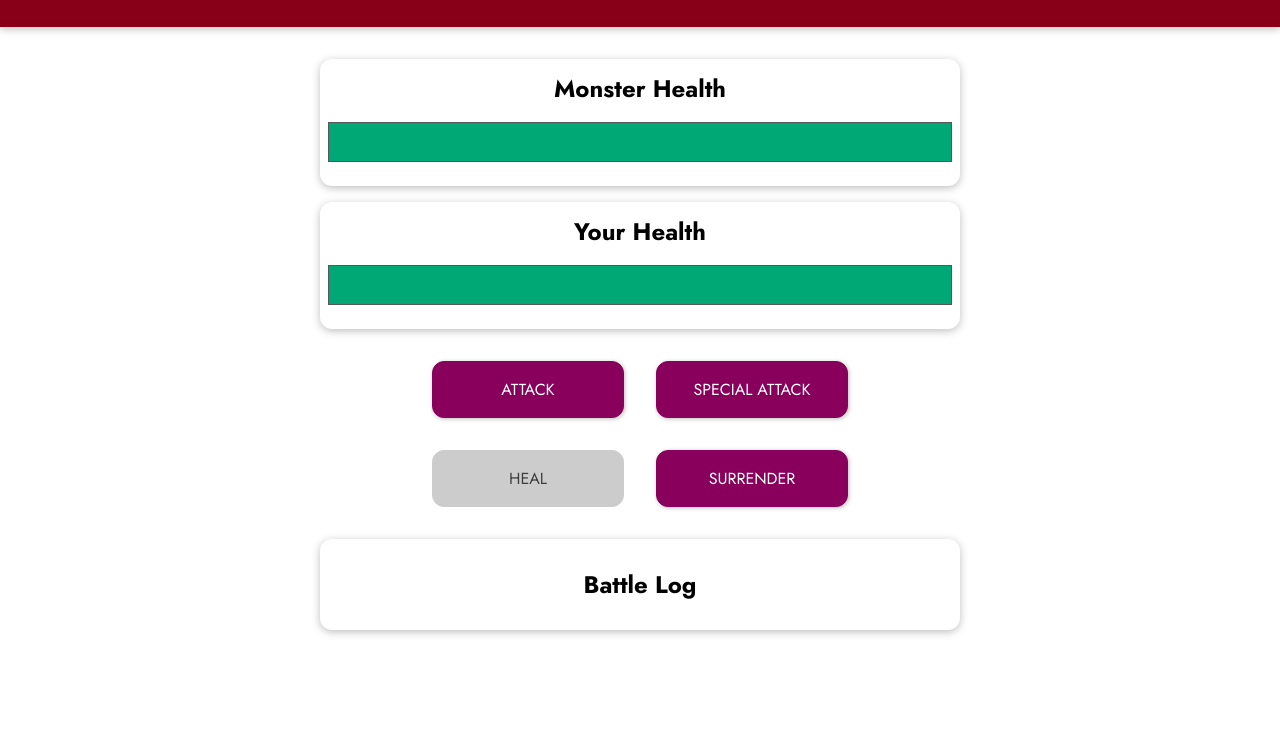
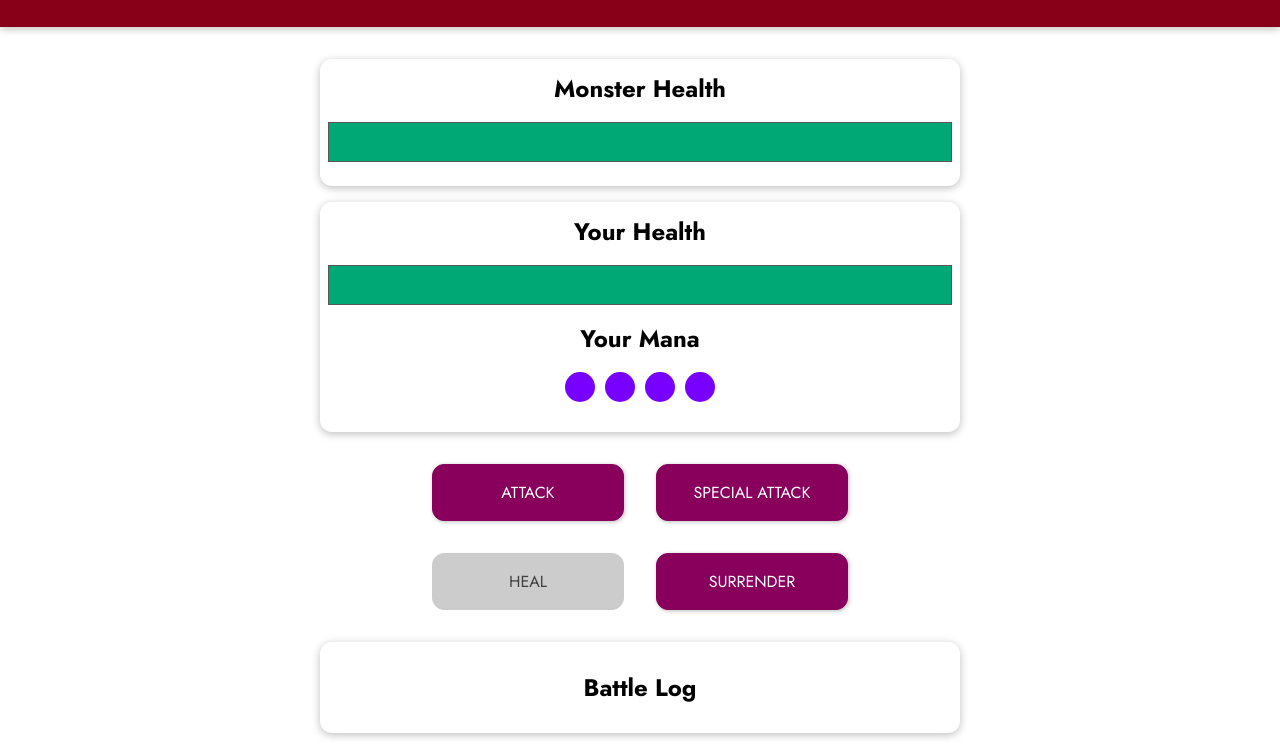
Before and after one commit to MiloshMilinkov/VueJS-course-projects, a plain HTML site: page prj-monsterSlayer/index.html in a window 1280 px wide. Shown: the part 78-827 px from the top of the page. Before the commit the page ends 800 px from the top, so only its background shows below. Drawn offline with nearby package versions, Linux system fonts and the light colour scheme.

Commit message:
Phase1:MonsterSlayer - added Player mana

```diff
--- a/prj-monsterSlayer/app.js
+++ b/prj-monsterSlayer/app.js
@@ -7,9 +7,9 @@ const app = Vue.createApp({
         return {
           playerHealth: 100,
           monsterHealth: 100,
-          currentRound: 0,
           winner: null,
-          logMessages: []
+          logMessages: [],
+          playerMana: [1,2,3,4]
         };
     },
     computed:{
@@ -26,7 +26,7 @@ const app = Vue.createApp({
             return {width: this.playerHealth +'%'}
         },
         mayUseSpecialAttack(){
-            return this.currentRound % 3 !== 0;
+            return this.playerMana.length === 0;
         }
     },
     watch:{
@@ -49,26 +49,25 @@ const app = Vue.createApp({
     },
     methods: {
         attackMonster(){
-            this.currentRound ++;
             const attackValue = getRandomValue(5,12);
             this.monsterHealth = this.monsterHealth - attackValue;
             this.addLogMesssage('player', 'attack', attackValue);
             this.attackPlayer();
         },
         attackPlayer(){
-            const attackValue = getRandomValue(8,15);
+            const attackValue = getRandomValue(7,14);
             this.playerHealth = this.playerHealth - attackValue;
             this.addLogMesssage('monster', 'attack', attackValue);
         },
         specialAttackMonster(){
-            this.currentRound ++;
+            this.playerMana.splice(-1);
             const attackValue = getRandomValue(10,25);
             this.monsterHealth = this.monsterHealth - attackValue;
             this.addLogMesssage('player', 'attack', attackValue);
             this.attackPlayer();
         },
         healPlayer(){
-            this.currentRound ++;
+            this.playerMana.splice(-1);
             const healValue = getRandomValue(10,20);
             if(this.playerHealth + healValue > 100)
                 this.playerHealth = 100;
@@ -80,9 +79,9 @@ const app = Vue.createApp({
         startGame(){
             this.playerHealth = 100,
             this.monsterHealth =100,
-            this.currentRound = 0,
             this.winner = null,
-            this.logMessages = []
+            this.logMessages = [],
+            this.playerMana = [1,2,3]
         },
         surrender(){
             this.winner = 'monster';
--- a/prj-monsterSlayer/index.html
+++ b/prj-monsterSlayer/index.html
@@ -28,6 +28,10 @@
         <div class="healthbar">
           <div class="healthbar__value" :style="playerBarStyles"></div>
         </div>
+        <h2>Your Mana</h2>
+        <ul class="manabar">
+          <li v-for="mana in playerMana" class="player--mana"></li>
+        </ul>
       </section>
       <section class="container" v-if="winner">
         <h2 >Game Over!</h2>
@@ -39,7 +43,7 @@
       <section id="controls" v-else>
         <button @click="attackMonster">ATTACK</button>
         <button :disabled="mayUseSpecialAttack" @click="specialAttackMonster">SPECIAL ATTACK</button>
-        <button :disabled="playerHealth >= 100" @click="healPlayer">HEAL</button>
+        <button :disabled="playerHealth >= 100 || mayUseSpecialAttack" @click="healPlayer">HEAL</button>
         <button @click="surrender">SURRENDER</button>
       </section>
       <section id="log" class="container">
--- a/prj-monsterSlayer/styles.css
+++ b/prj-monsterSlayer/styles.css
@@ -41,6 +41,7 @@ section {
 
 .container {
   text-align: center;
+  align-items: center;
   padding: 0.5rem;
   margin: 1rem auto;
   box-shadow: 0 2px 8px rgba(0, 0, 0, 0.26);
@@ -117,3 +118,14 @@ button:disabled {
 .log--heal {
   color: green;
 }
+.manabar{
+  padding: 0;
+}
+.player--mana {
+  display: inline-block;
+  background-color: #7700ff;
+  border-radius: 50%;
+  width: 30px;
+  height: 30px;
+  margin: 0 5px;
+}
```
